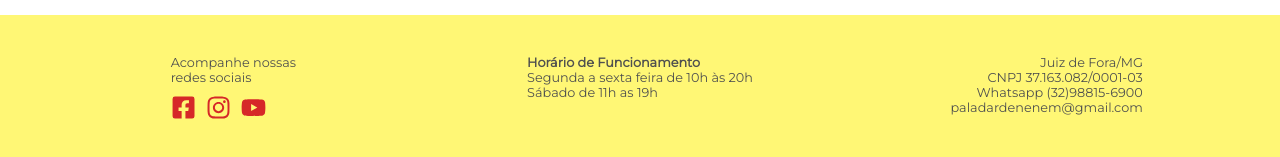
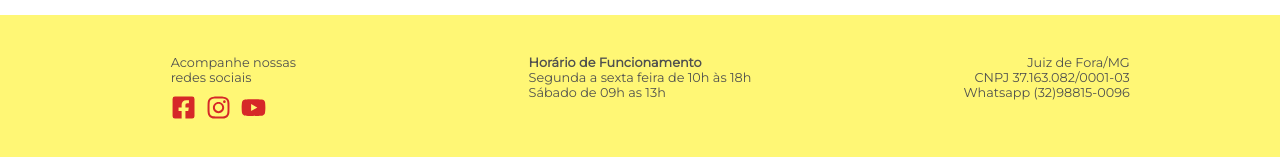
Before and after one commit to paladardenenem/frontend-site, a Next.js app: page / in a window 1280 px wide. Shown: the part 2791-2948 px from the top of the page. Built offline with nearby package versions, Linux system fonts and the light colour scheme; a web font is replaced by a local one.

Commit message:
Foter fixes

```diff
--- a/src/components/Footer/index.tsx
+++ b/src/components/Footer/index.tsx
@@ -34,14 +34,13 @@ const Footer: React.FC = () => {
           <strong>Horário de Funcionamento</strong>
         </span>
         <br />
-        <span>Segunda a sexta feira de 10h às 20h</span> <br />
-        <span>Sábado de 11h as 19h</span>
+        <span>Segunda a sexta feira de 10h às 18h</span> <br />
+        <span>Sábado de 09h as 13h</span>
       </WorkinfoContainer>
       <InfoContainer>
         <span>Juiz de Fora/MG</span> <br />
         <span>CNPJ 37.163.082/0001-03</span> <br />
-        <span>Whatsapp (32)98815-6900</span> <br />
-        <span>paladardenenem@gmail.com</span>
+        <span>Whatsapp (32)98815-0096</span> <br />
       </InfoContainer>
     </Container>
   );
```
Also changed, not shown: 1 other file (tests, documents, lock files or other folders).
